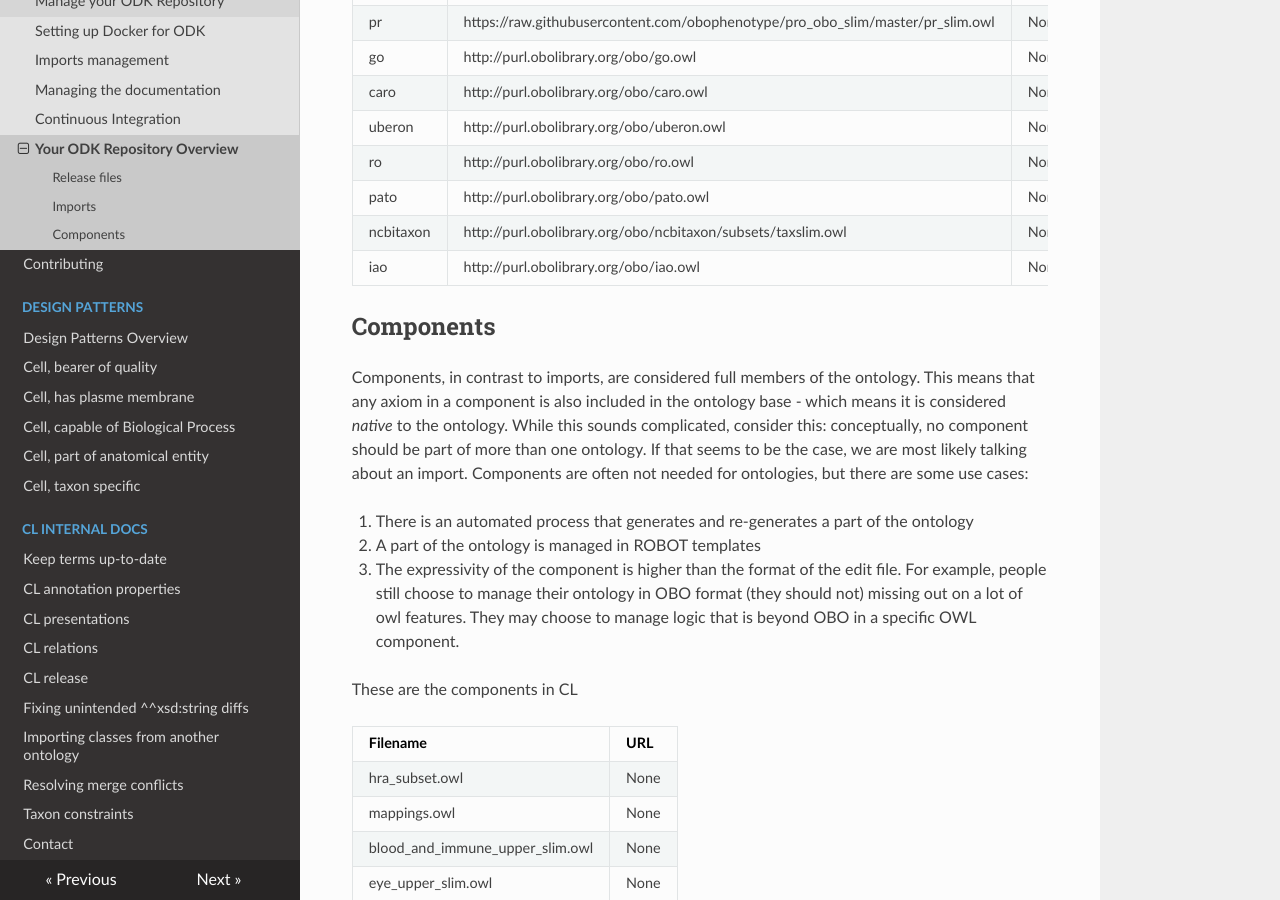
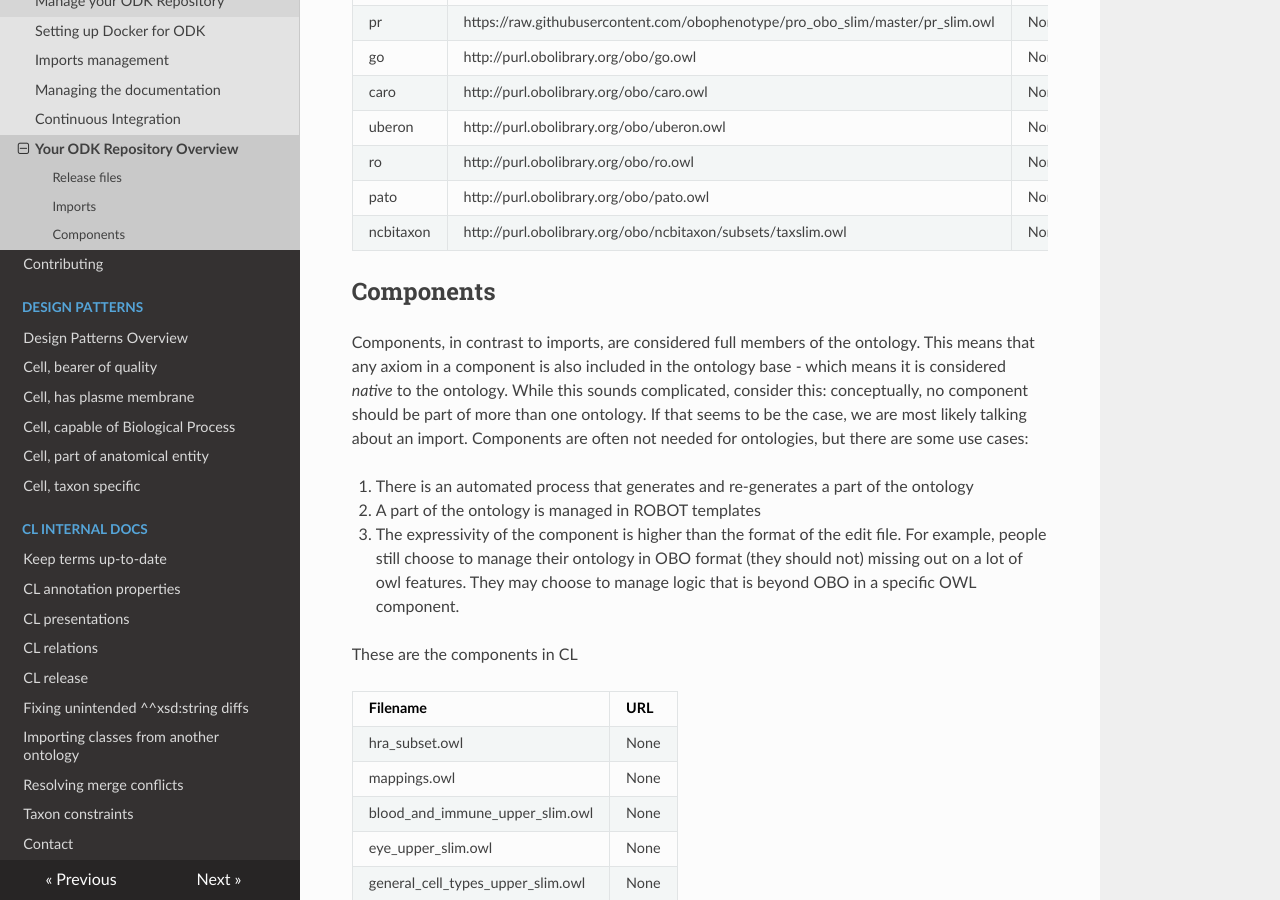
Before and after one commit to obophenotype/cell-ontology, an MkDocs documentation site: the page built from docs/odk-workflows/RepositoryFileStructure.md, in a window 1280 px wide and 900 px high, scrolled down 686 px. Built offline with MkDocs 1.6.1, drawn with Linux system fonts in a browser that asks for light colours; nearby versions of some CDN libraries.

Commit message:
remove IAO from imports

```diff
--- a/docs/odk-workflows/RepositoryFileStructure.md
+++ b/docs/odk-workflows/RepositoryFileStructure.md
@@ -23,7 +23,6 @@ These are the current imports in CL
 | ro | http://purl.obolibrary.org/obo/ro.owl | None |
 | pato | http://purl.obolibrary.org/obo/pato.owl | None |
 | ncbitaxon | http://purl.obolibrary.org/obo/ncbitaxon/subsets/taxslim.owl | None |
-| iao | http://purl.obolibrary.org/obo/iao.owl | None |
 
 ## Components
 Components, in contrast to imports, are considered full members of the ontology. This means that any axiom in a component is also included in the ontology base - which means it is considered _native_ to the ontology. While this sounds complicated, consider this: conceptually, no component should be part of more than one ontology. If that seems to be the case, we are most likely talking about an import. Components are often not needed for ontologies, but there are some use cases:
--- a/src/ontology/cl-odk.yaml
+++ b/src/ontology/cl-odk.yaml
@@ -68,8 +68,6 @@ import_group:
       use_base: TRUE
     - id: ncbitaxon
       mirror_from: http://purl.obolibrary.org/obo/ncbitaxon/subsets/taxslim.owl
-    - id: iao
-      make_base: TRUE
 pattern_pipelines_group:
   products:
     - id: clustering
```
Also changed, not shown: 2 other files.
